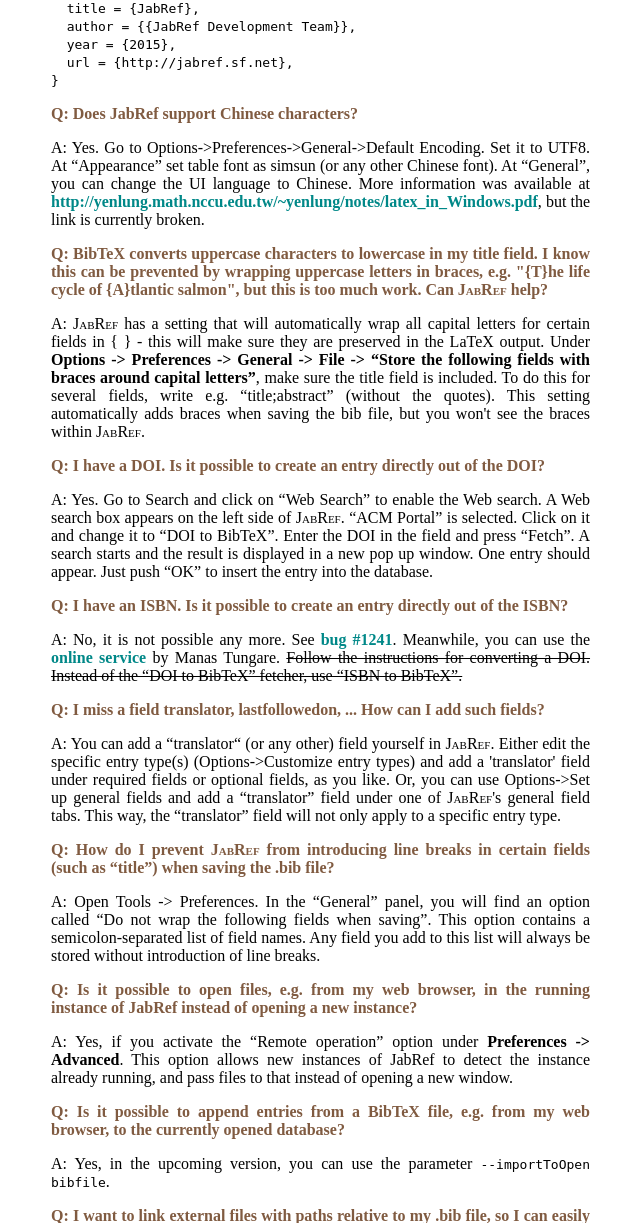
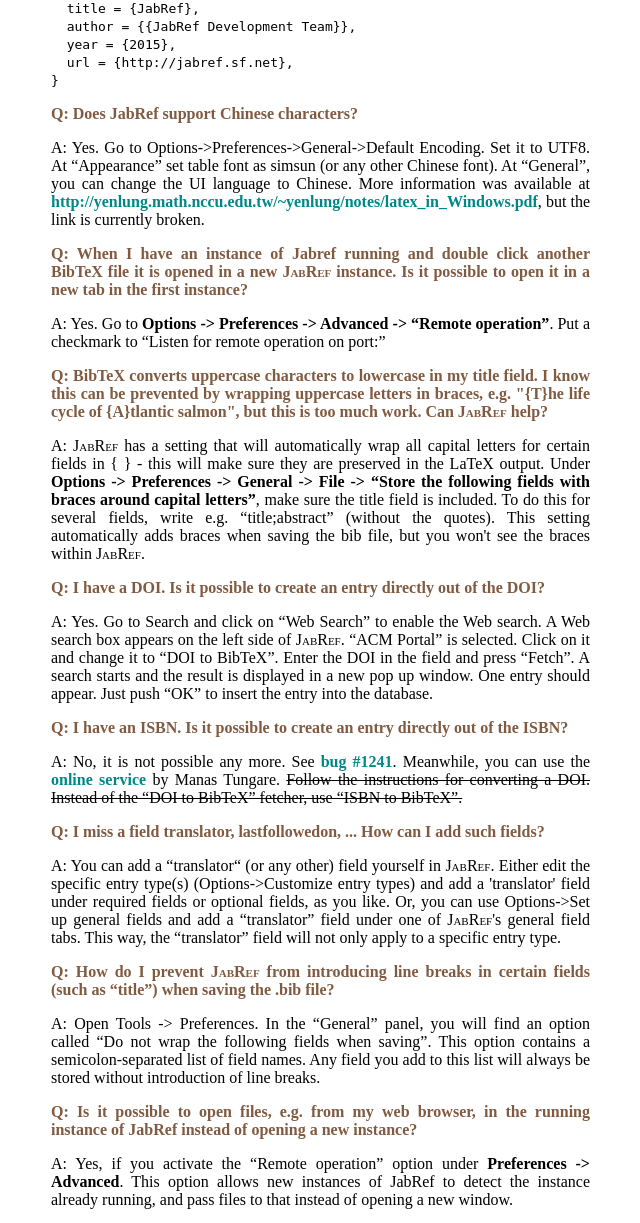
Before and after one commit to JabRef/htdocs, a PHP site: page /faq.php in a window 1280 px wide. Shown: the part 356-1579 px from the top of the page, without its empty margins (216-856 px from the left). Run offline with PHP 8.4, Linux system fonts and the light colour scheme; data that the repository does not hold is empty.

Commit message:
Add FAQ on opening of second instance

```diff
--- a/faq.php
+++ b/faq.php
@@ -42,6 +42,10 @@
 
       <p class="question">Q: Does JabRef support Chinese characters?</p>
 	  <p class="answer">A: Yes. Go to Options->Preferences->General->Default Encoding. Set it to UTF8. At &ldquo;Appearance&rdquo; set table font as simsun (or any other Chinese font). At &ldquo;General&rdquo;, you can change the UI language to Chinese. More information was available at <a href="http://yenlung.math.nccu.edu.tw/~yenlung/notes/latex_in_Windows.pdf">http://yenlung.math.nccu.edu.tw/~yenlung/notes/latex_in_Windows.pdf</a>, but the link is currently broken. </p>
+
+      <p class="question">Q: When I have an instance of Jabref running and double click another BibTeX file it is opened in a new <acronym>JabRef</acronym> instance. Is it possible to open it in a new tab in the first instance?</p>
+      <p class="answer">A: Yes. Go to <b>Options -> Preferences -> Advanced -> &ldquo;Remote operation&rdquo;</b>.
+      Put a checkmark to &ldquo;Listen for remote operation on port:&rdquo;</p>
 
       <p class="question">Q: BibTeX converts uppercase characters to lowercase in my title field. I know this can be prevented by wrapping uppercase letters in braces, e.g. &quot;{T}he life cycle of {A}tlantic salmon&quot;, but this is too much work. Can <acronym>JabRef</acronym> help?</p>
       <p class="answer">A: <acronym>JabRef</acronym> has a setting that will automatically wrap all capital letters for certain fields in { } - this will make sure they are preserved in the LaTeX output. Under <b>Options -> Preferences -> General -> File -> &ldquo;Store the following fields with braces around capital letters&rdquo;</b>, make sure the title field is included. To do this for several fields, write e.g. &ldquo;title;abstract&rdquo; (without the quotes). This setting automatically adds braces when saving the bib file, but you won't see the braces within <acronym>JabRef</acronym>.</p>
```
